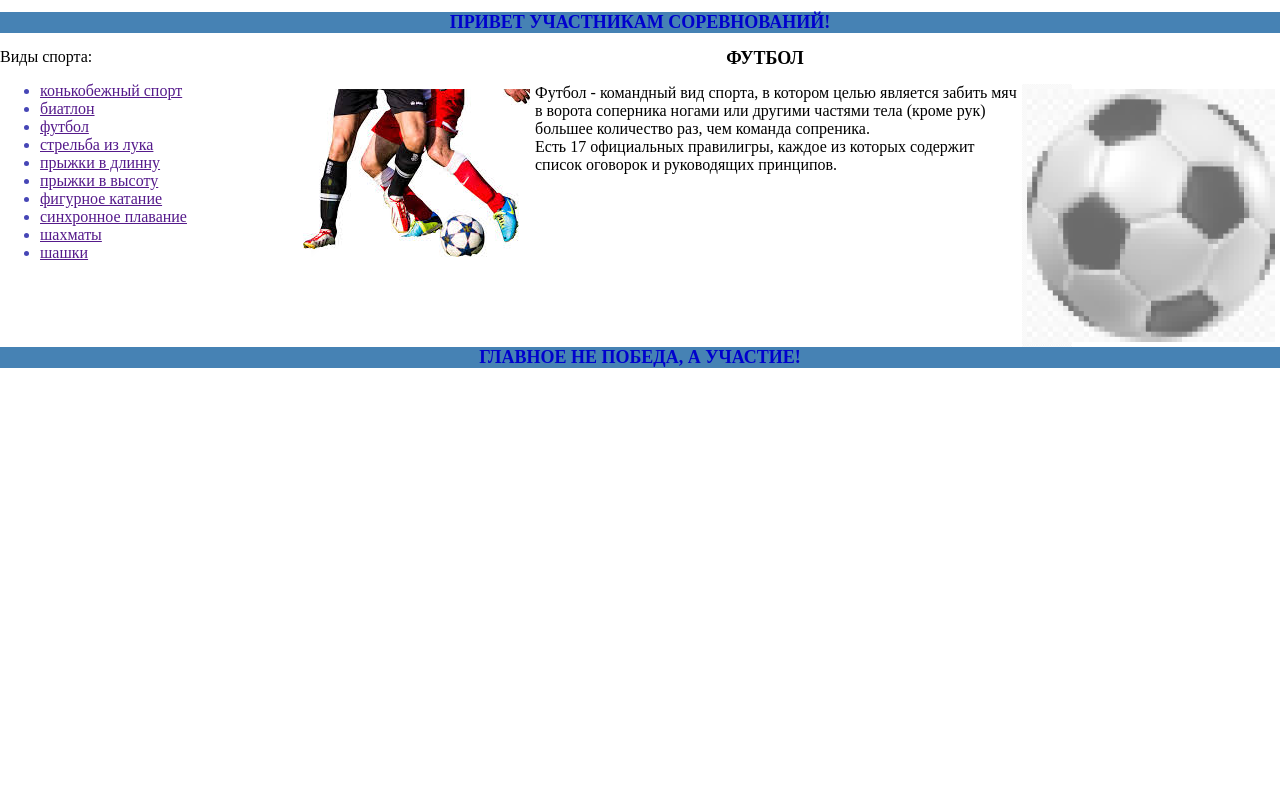
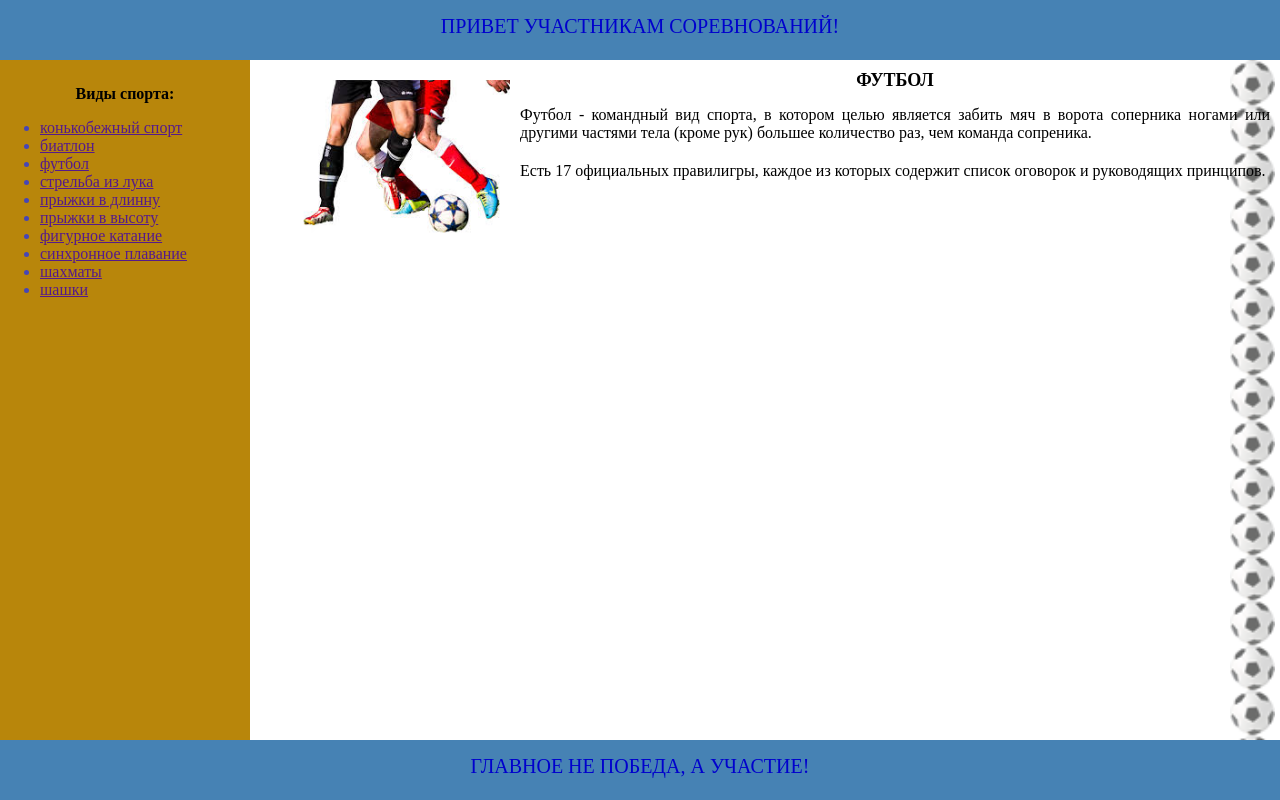
Before and after one commit to KanstantsinRadzevich/IT-Academy, a plain HTML site: page Task5/index.html in a window 1280 px wide. Drawn offline with Linux system fonts and the light colour scheme.

Commit message:
complit football

```diff
--- a/Task5/index.html
+++ b/Task5/index.html
@@ -11,11 +11,12 @@
 
 <body>
     <header>
-        <h1>привет участникам соревнований!</h1>
+        <div>привет участникам соревнований!</div>
     </header>
     <main>
+        <aside></aside>
         <div class="left-side">
-            Виды спорта:
+            <div class="sports">Виды спорта:</div>
             <ul>
                 <li><a href="">конькобежный спорт</a></li>
                 <li><a href="">биатлон</a></li>
@@ -29,20 +30,19 @@
                 <li><a href="">шашки</a></li>
             </ul>
         </div>
-        <div clas="main-text">
-            <h2>футбол</h2>
+        <div class="main-text">
             <img src="img/footbal.jpg" alt="football">
-            <aside><img src="img/ball.png" alt=""></aside>
+            <h1>футбол</h1>
             <div>
                 Футбол - командный вид спорта, в котором целью является забить мяч в ворота соперника ногами или другими частями тела (кроме рук) большее количество раз, чем команда сопреника.
             </div>
-            <div>
+            <div class="rules">
                 Есть 17 официальных правилигры, каждое из которых содержит список оговорок и руководящих принципов.
             </div>
         </div>
     </main>
     <footer>
-        <h2>главное не победа, а участие!</h2>
+        <div>главное не победа, а участие!</div>
     </footer>
 </body>
 
--- a/Task5/style.css
+++ b/Task5/style.css
@@ -1,56 +1,93 @@
 body {
-    max-width: 1280px;
+    width: 100%;
+    height: 100%;
     margin: 0;
 }
 
-h1,
-h2 {
-    font-size: large;
-    text-transform: uppercase;
-    text-align: center;
+main {
+    width: 100%;
+    min-height: calc(100vh - 120px);
+    position: relative;
+}
+
+.main-text {
+    position: relative;
+    padding-top: 25px;
+    text-align: justify;
+    box-sizing: border-box;
+    padding: 10px;
+
+}
+.main-text>div {
+    padding-top: 15px;
+
+}
+
+.left-side {
+    position: sticky;
+    width: 250px;
+    min-height: calc(100vh - 120px);
+    float: left;
+    background-color: darkgoldenrod;
+    margin-right: 10px;
+    z-index: 1;
 }
 
 ul {
     color: rgb(70, 70, 182);
 }
 
-img {
+[alt^="footbal"] {
+    width: 250px;
     float: left;
-    margin: 5px;
+    margin-right: 10px;
+    margin-top: 10px;
 }
 
-.left-side {
-    position: sticky;
-    width: 250px;
-    float: left;
+h1 {
+    margin: 0;
+    font-size: large;
+    text-transform: uppercase;
+    text-align: center;
+
 }
 
-main {
-    width: 100%;
+aside {
+    position: absolute;
+    width: 50px;
+    height: 100%;
+    background-image: url(img/ball2.png);
+    background-size: 45px;
+    background-repeat: repeat-y;
+    right: 0;
+    opacity: .6;
+    z-index: -1;
 }
 
-.main-text {
-    position: relative;
-    margin-left: 15%;
-    background-image: url(img/ball.jpg);
+.rules {
+    margin-top: 5px;
+}
+
+.sports {
+    width: 250px;
+    font-weight: bold;
+    text-align: center;
+    padding-top: 25px;
 }
 
 header,
 footer {
     width: 100%;
+    height: 60px;
     background-color: steelblue;
     color: mediumblue;
     text-align: center;
-}
+    margin: 0;
+    font-size: 20px;
+    text-transform: uppercase;
+    box-sizing: border-box;
+    padding-top: 15px;
 
-aside {
-    /* width: 50px;
-    height: 50px; */
-    background-image: url(img/ball.jpg);
-    background-size: 50px;
-    background-repeat: repeat-y;
-    float: right;
-    opacity: .6;
 }
 
 footer {
```
Also changed, not shown: Task5/img/ball2.png (added).
